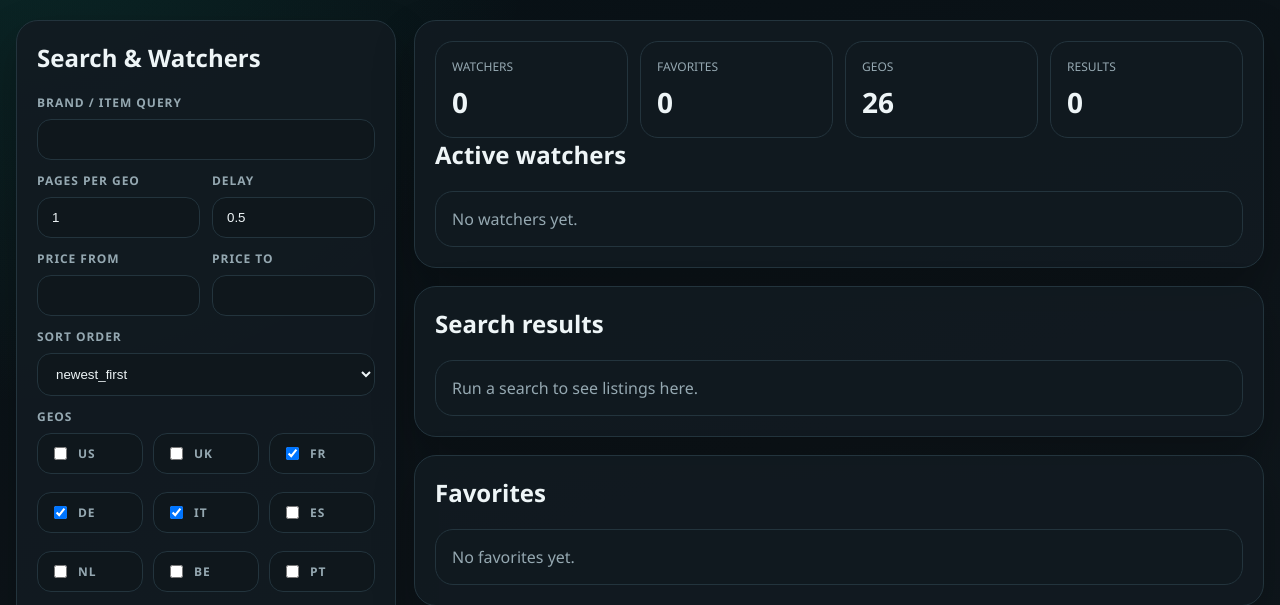
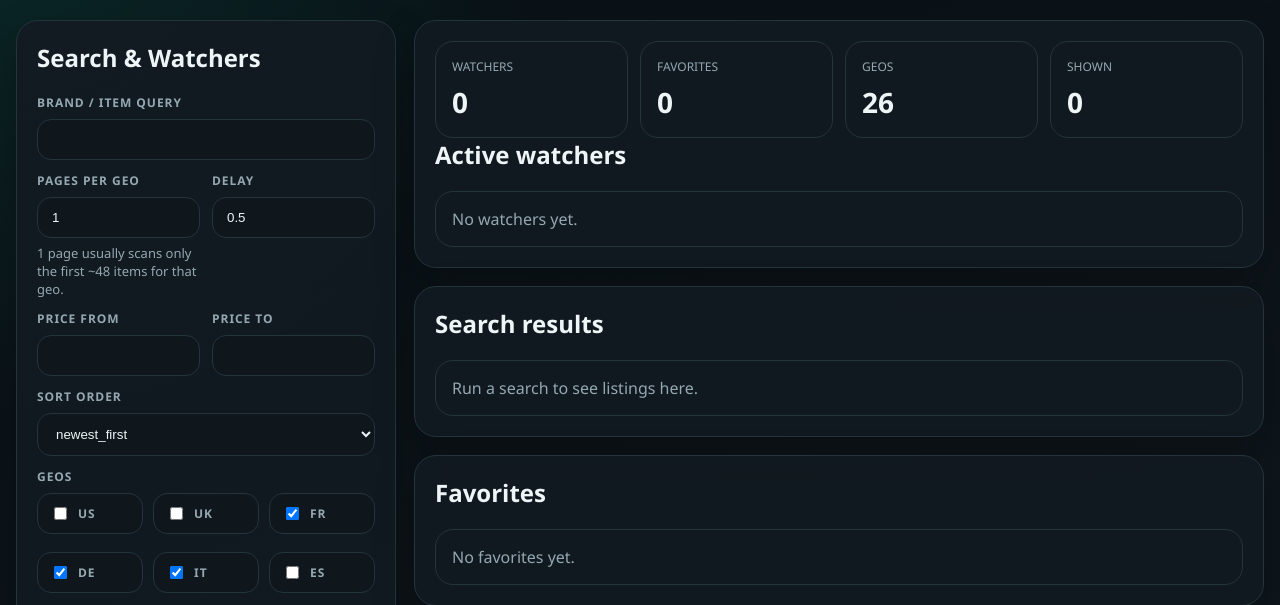
Before and after one commit to ttsshhaaa/vinted, a Flask app: page /dashboard in a window 1280 px wide. Shown: the part 137-742 px from the top of the page. Run offline with Flask 3, Linux system fonts and the light colour scheme; the visitor is signed in with stand-in values (Sample User, id 1); data comes from the database, SQL or seed files in the repository; data that the repository does not hold is empty.

Commit message:
Clarify scanned pages in search UI

```diff
--- a/templates/dashboard.html
+++ b/templates/dashboard.html
@@ -14,6 +14,7 @@
         <div>
           <label>Pages per geo</label>
           <input name="pages" value="{{ defaults.pages }}">
+          <div class="small muted" style="margin-top:6px;">1 page usually scans only the first ~48 items for that geo.</div>
         </div>
         <div>
           <label>Delay</label>
@@ -77,13 +78,13 @@
         <div class="metric"><div class="label">Watchers</div><div class="value">{{ watchers|length }}</div></div>
         <div class="metric"><div class="label">Favorites</div><div class="value">{{ favorites|length }}</div></div>
         <div class="metric"><div class="label">Geos</div><div class="value">{{ geo_options|length }}</div></div>
-        <div class="metric"><div class="label">Results</div><div class="value">{{ result["unique_count"] if result else 0 }}</div></div>
+        <div class="metric"><div class="label">Shown</div><div class="value">{{ result["unique_count"] if result else 0 }}</div></div>
       </div>
       {% if result %}
       <div class="inline" style="margin-bottom:14px;">
         <a class="btn secondary" href="{{ url_for('download', fmt='json', filename=result['json_path']|basename) }}">Download JSON</a>
         <a class="btn secondary" href="{{ url_for('download', fmt='csv', filename=result['csv_path']|basename) }}">Download CSV</a>
-        <span class="muted small">Raw: {{ result["raw_count"] }} • Unique: {{ result["unique_count"] }}</span>
+        <span class="muted small">Raw: {{ result["raw_count"] }} • Unique shown: {{ result["unique_count"] }} • Pages scanned per geo: {{ defaults.pages }}</span>
       </div>
       {% endif %}
       <h2 style="margin-top:0;">Active watchers</h2>
```
